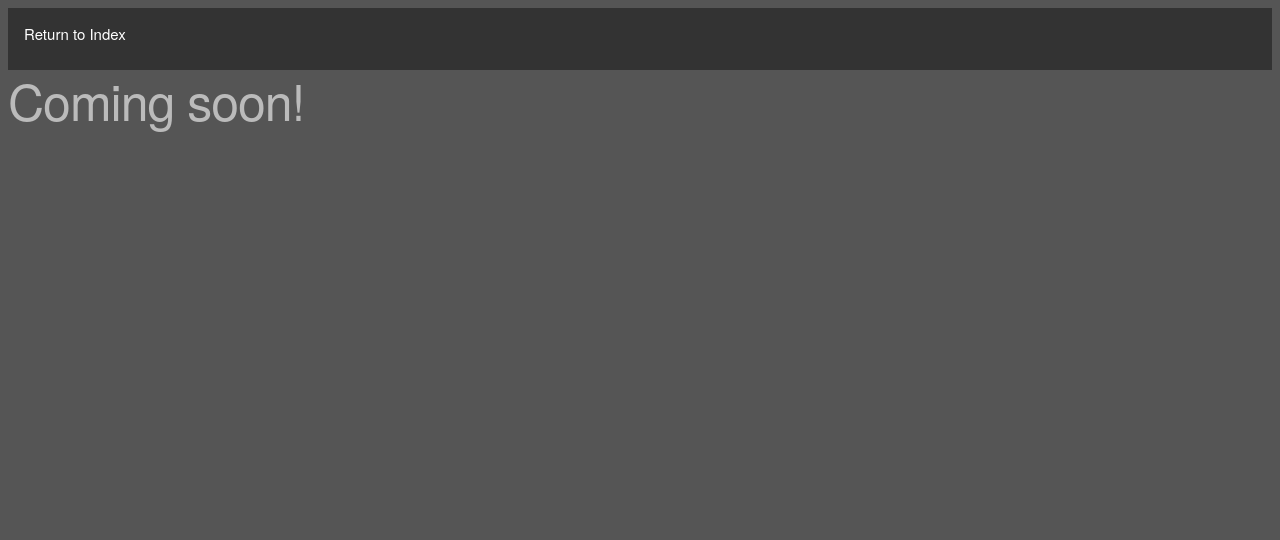
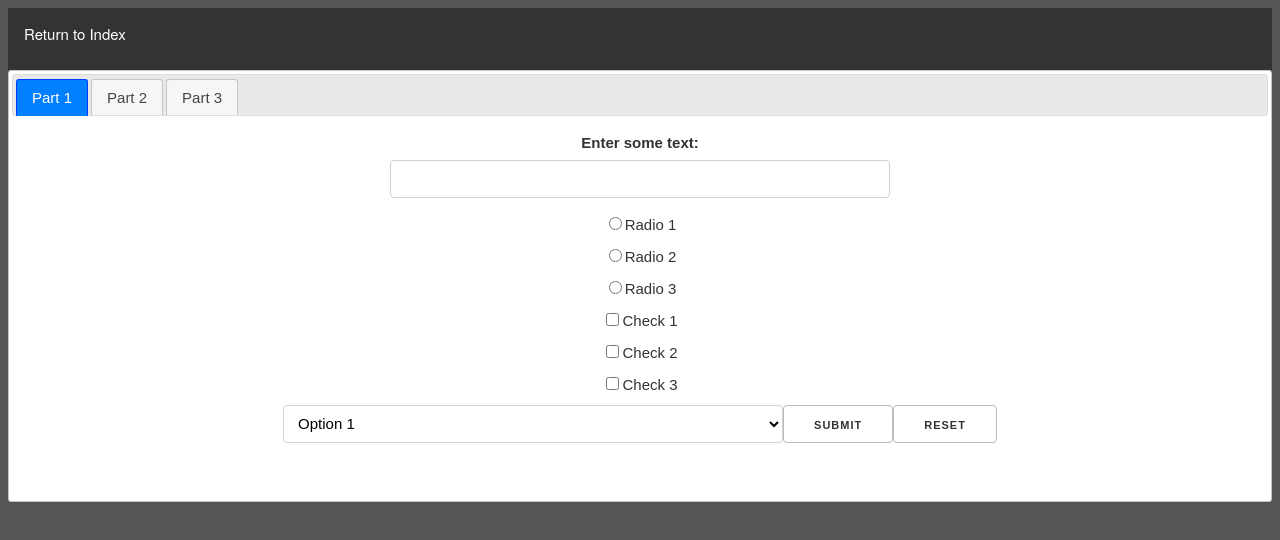
Before and after one commit to rodartecode/Web, a plain HTML site: page CNIT133/hw5.html in a window 1280 px wide. Drawn offline with nearby package versions, Linux system fonts and the light colour scheme.

Commit message:
trying
to do this

```diff
--- a/CNIT133/hw4/hw4.js
+++ b/CNIT133/hw4/hw4.js
@@ -124,11 +124,11 @@ function initTab3() {
 	input.setAttribute("id", "size");
 	input.setAttribute("defaultValue", "2");
 	label.setAttribute("for", "size");
+	label.textContent = "Enter a size between 2-10:";
 	submit.setAttribute("type", "submit");
 	reset.setAttribute("type", "reset");
 	reset.setAttribute("onclick", "resetTab()");
 	result.setAttribute("id", "result");
-	label.textContent = "Enter a size between 2-10:";
 
 	form.appendChild(label);
 	form.appendChild(input);
--- a/CNIT133/hw5.html
+++ b/CNIT133/hw5.html
@@ -4,17 +4,38 @@
 		<meta charset="UTF-8" />
 		<meta name="viewport" content="width=device-width, initial-scale=1.0" />
 		<meta http-equiv="X-UA-Compatible" content="ie=edge" />
-    <meta name="description" content="Coming soon" />
-    <link rel="stylesheet" href="default.css">
+		<link
+			rel="stylesheet"
+			href="//code.jquery.com/ui/1.12.1/themes/base/jquery-ui.css"
+		/>
+		<script src="https://ajax.googleapis.com/ajax/libs/jquery/2.2.0/jquery.min.js"></script>
+		<script src="https://ajax.googleapis.com/ajax/libs/jqueryui/1.12.1/jquery-ui.min.js"></script>
+		<script>
+			$(function() {
+				$("#tabs").tabs();
+			});
+		</script>
+		<meta name="description" content="Homework 5: Arrays" />
+		<link rel="stylesheet" href="default.css" />
 		<title>Homework 5</title>
 	</head>
 
-  <body>
+	<body onload="initialize()">
 		<nav>
 			<ul class="navbar">
 				<li class="nav-item"><a href="index.html">Return to Index</a></li>
 			</ul>
 		</nav>
-    <h1>Coming soon!</h1>
+    <div id="tabs">
+			<ul>
+				<li><a href="#tabs-1">Part 1</a></li>
+				<li><a href="#tabs-2">Part 2</a></li>
+				<li><a href="#tabs-3">Part 3</a></li>
+			</ul>
+			<div id="tabs-1"></div>
+			<div id="tabs-2"></div>
+			<div id="tabs-3"></div>
+      <script src="hw5/hw5.js"></script>
+		</div>
 	</body>
 </html>
--- /dev/null
+++ b/CNIT133/hw5/hw5.js
@@ -0,0 +1,118 @@
+function initialize() {
+	initTab1();
+	initTab2();
+	initTab3();
+}
+
+function initTab1() {
+    let tab1 = document.getElementById("tabs-1");
+	let sec = document.createElement("section");
+	sec.classList.add("center-box");
+
+	let form = document.createElement("form");
+	let input = document.createElement("input");
+    let label = document.createElement("label");
+    let radio1 = document.createElement("input");
+    let radio2 = document.createElement("input");
+    let radio3 = document.createElement("input");
+    let check1 = document.createElement("input");
+    let check2 = document.createElement("input");
+    let check3 = document.createElement("input");
+    let select = document.createElement("select");
+    let option1 = document.createElement("option");
+    let option2 = document.createElement("option");
+    let option3 = document.createElement("option");
+	let submit = document.createElement("input");
+	let reset = document.createElement("input");
+    let result = document.createElement("article");
+
+    form.setAttribute("action", "hw5/ty.php");
+    form.setAttribute("name", "Form1");
+    form.setAttribute("method", "post");
+    form.setAttribute("onsubmit", "return eval()");
+
+    input.setAttribute("type", "text");
+    input.setAttribute("id", "text");
+    input.setAttribute("name", "text");
+
+    label.setAttribute("for", "text");
+    label.textContent = "Enter some text: ";
+
+    radio1.setAttribute("type", "radio");
+    radio2.setAttribute("type", "radio");
+    radio3.setAttribute("type", "radio");
+    radio1.setAttribute("name", "radio");
+    radio2.setAttribute("name", "radio");
+    radio3.setAttribute("name", "radio");
+    radio1.setAttribute("value", "Option 1");
+    radio2.setAttribute("value", "Option 2");
+    radio3.setAttribute("value", "Option 3");
+
+    check1.setAttribute("type", "checkbox");
+    check1.setAttribute("value", "Option 1");
+    check1.setAttribute("name", "check");
+    check2.setAttribute("type", "checkbox");
+    check2.setAttribute("value", "Option 2");
+    check2.setAttribute("name", "check");
+    check3.setAttribute("type", "checkbox");
+    check3.setAttribute("value", "Option 3");
+    check3.setAttribute("name", "check");
+
+    option1.value = "Option 1";
+    option2.value = "Option 2";
+    option3.value = "Option 3";
+
+    submit.setAttribute("type", "submit");
+
+    reset.setAttribute("type", "reset");
+    reset.setAttribute("onclick", "resetTab()");
+
+    option1.innerHTML += "Option 1";
+    select.appendChild(option1);
+    option2.innerHTML += "Option 2";
+    select.appendChild(option2);
+    option3.innerHTML += "Option 3";
+    select.appendChild(option3);
+
+    form.appendChild(label);
+    form.appendChild(input);
+    form.appendChild(document.createElement("br"));
+    form.appendChild(radio1);
+    form.innerHTML += "Radio 1";
+    form.appendChild(document.createElement("br"));
+    form.appendChild(radio2);
+    form.innerHTML += "Radio 2";
+    form.appendChild(document.createElement("br"));
+    form.appendChild(radio3);
+    form.innerHTML += "Radio 3";
+    form.appendChild(document.createElement("br"));
+    form.appendChild(check1);
+    form.innerHTML += "Check 1";
+    form.appendChild(document.createElement("br"));
+    form.appendChild(check2);
+    form.innerHTML += "Check 2";
+    form.appendChild(document.createElement("br"));
+    form.appendChild(check3);
+    form.innerHTML += "Check 3";
+    form.appendChild(document.createElement("br"));
+    form.appendChild(select);
+    form.appendChild(submit);
+    form.appendChild(reset);
+
+    sec.appendChild(form);
+    tab1.appendChild(sec);
+
+
+}
+
+function initTab2() {
+
+}
+
+function initTab3() {
+
+}
+
+function resetTab() {
+
+}
```
Also changed, not shown: 1 other file. Lines whose indentation alone changed are shown as unchanged.
